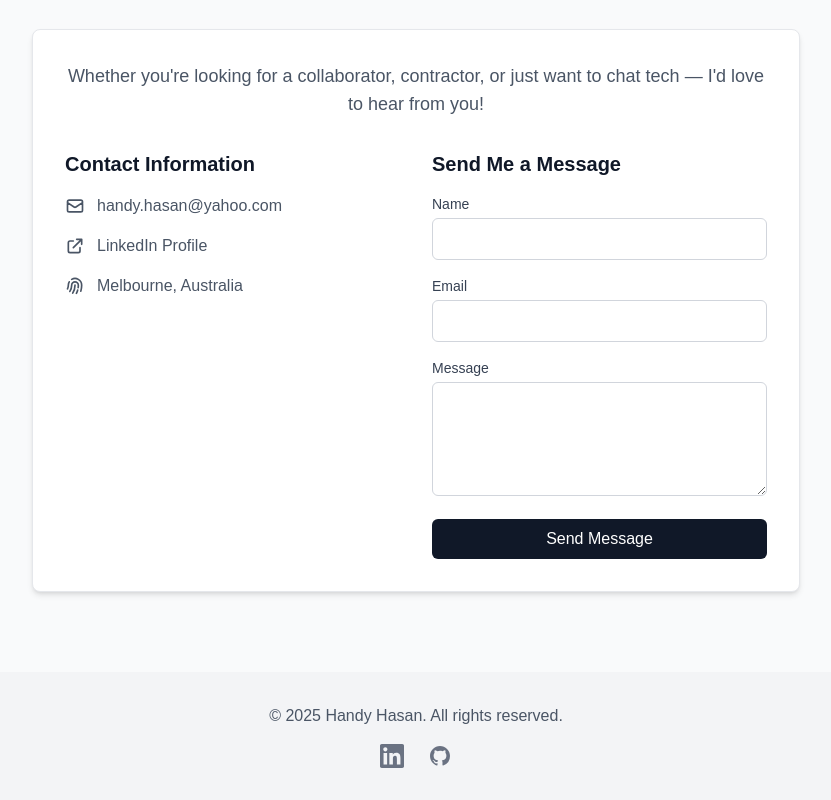
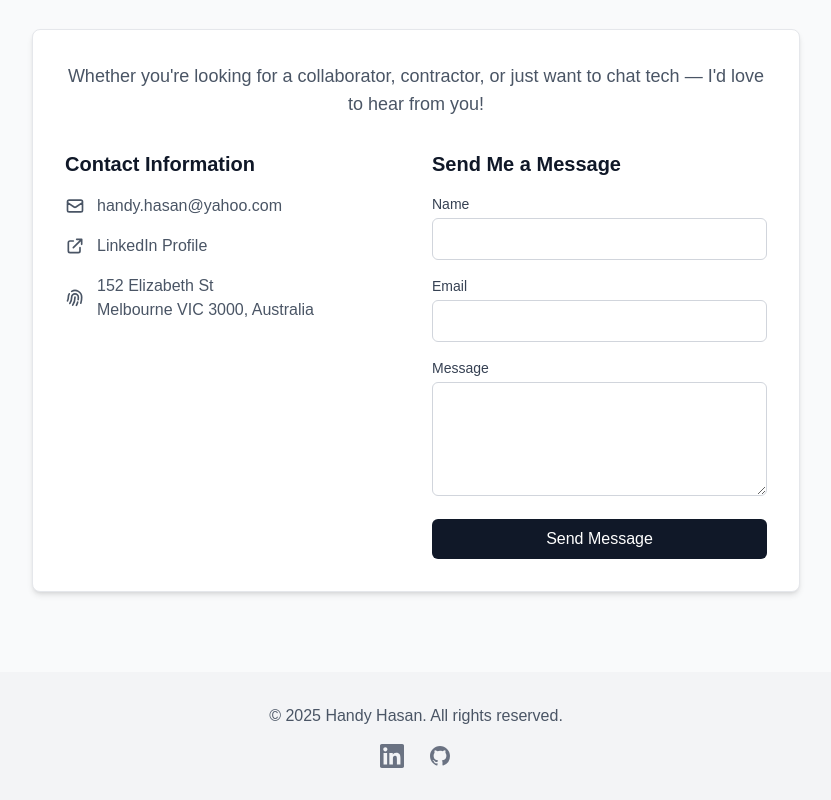
Before and after one commit to handyman30/portfolio, a Next.js app: page / in a window 1280 px wide. Shown: the part 4964-5764 px from the top of the page, without its empty margins (224-1055 px from the left). Built offline with nearby package versions, Linux system fonts and the light colour scheme.

Commit message:
Add office address: 152 Elizabeth St, Melbourne VIC 3000

```diff
--- a/src/app/page.tsx
+++ b/src/app/page.tsx
@@ -993,9 +993,10 @@ export default function Home() {
                     <svg xmlns="http://www.w3.org/2000/svg" className="h-5 w-5 mr-3 text-gray-600" fill="none" viewBox="0 0 24 24" stroke="currentColor">
                       <path strokeLinecap="round" strokeLinejoin="round" strokeWidth={2} d="M12 11c0 3.517-1.009 6.799-2.753 9.571m-3.44-2.04l.054-.09A13.916 13.916 0 008 11a4 4 0 118 0c0 1.017-.07 2.019-.203 3m-2.118 6.844A21.88 21.88 0 0015.171 17m3.839 1.132c.645-2.266.99-4.659.99-7.132A8 8 0 008 4.07M3 15.364c.64-1.319 1-2.8 1-4.364 0-1.457.39-2.823 1.07-4" />
                     </svg>
-                    <span className="text-gray-600">
-                      Melbourne, Australia
-                    </span>
+                    <div className="text-gray-600">
+                      <div>152 Elizabeth St</div>
+                      <div>Melbourne VIC 3000, Australia</div>
+                    </div>
                   </li>
                 </ul>
               </div>
```
